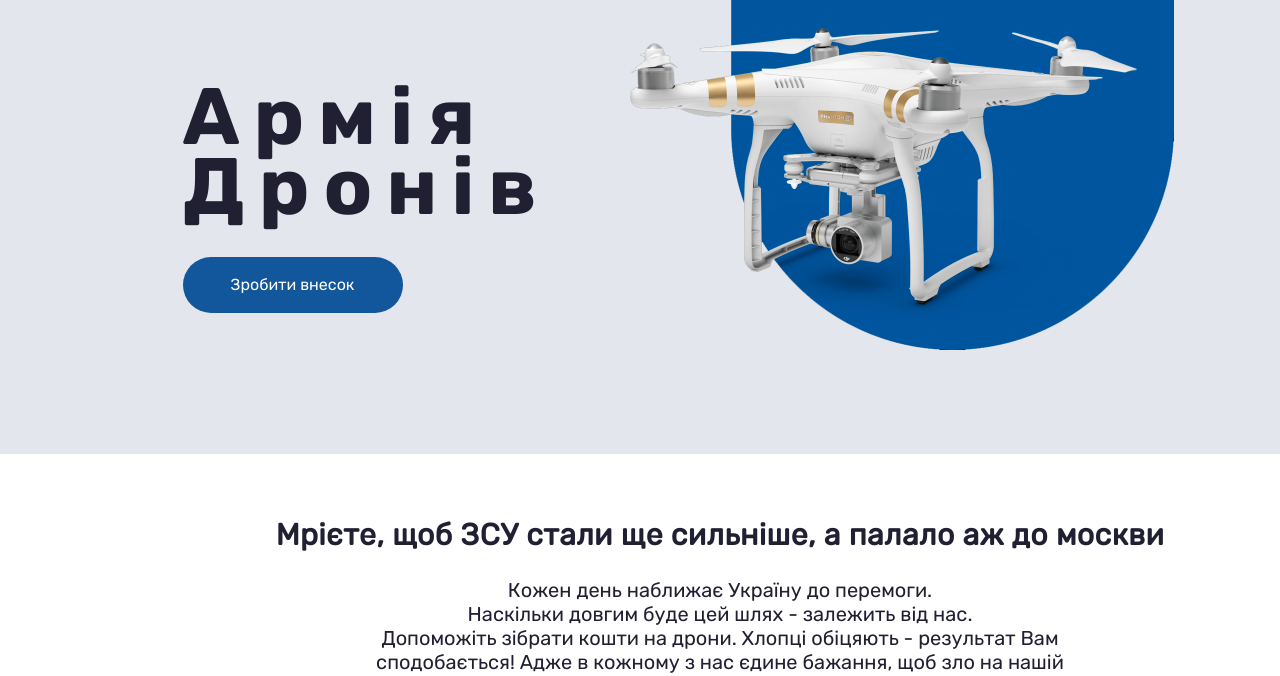
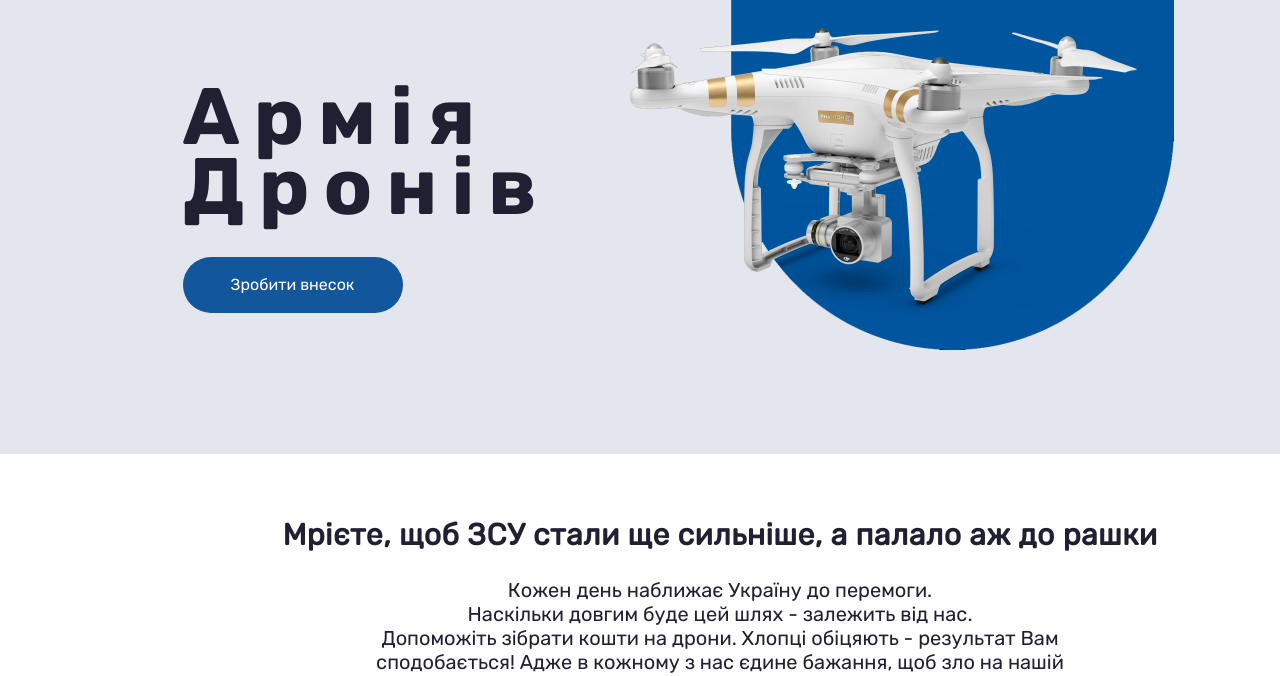
Before and after one commit to TeachAnna/anna, a plain HTML site: page index.html in a window 1280 px wide. Shown: the part 116-792 px from the top of the page. Drawn offline with Linux system fonts and the light colour scheme.

Commit message:
Update index.html

```diff
--- a/index.html
+++ b/index.html
@@ -32,7 +32,7 @@
           </header>
           <main>
             <section class="main">
-              <h2>Мрієте, щоб ЗСУ стали ще сильніше, а палало аж до москви</h2>
+              <h2>Мрієте, щоб ЗСУ стали ще сильніше, а палало аж до рашки</h2>
               <p>Кожен день наближає Україну до перемоги.</p>
               <p>Наскільки довгим буде цей шлях - залежить від нас.</p>
               <p>Допоможіть зібрати кошти на дрони. Хлопці обіцяють - результат Вам сподобається! Адже в кожному з нас єдине бажання, щоб зло на нашій землі було знищено. Ваш внесок важливий. Зробіть його просто зараз!</p>
```
